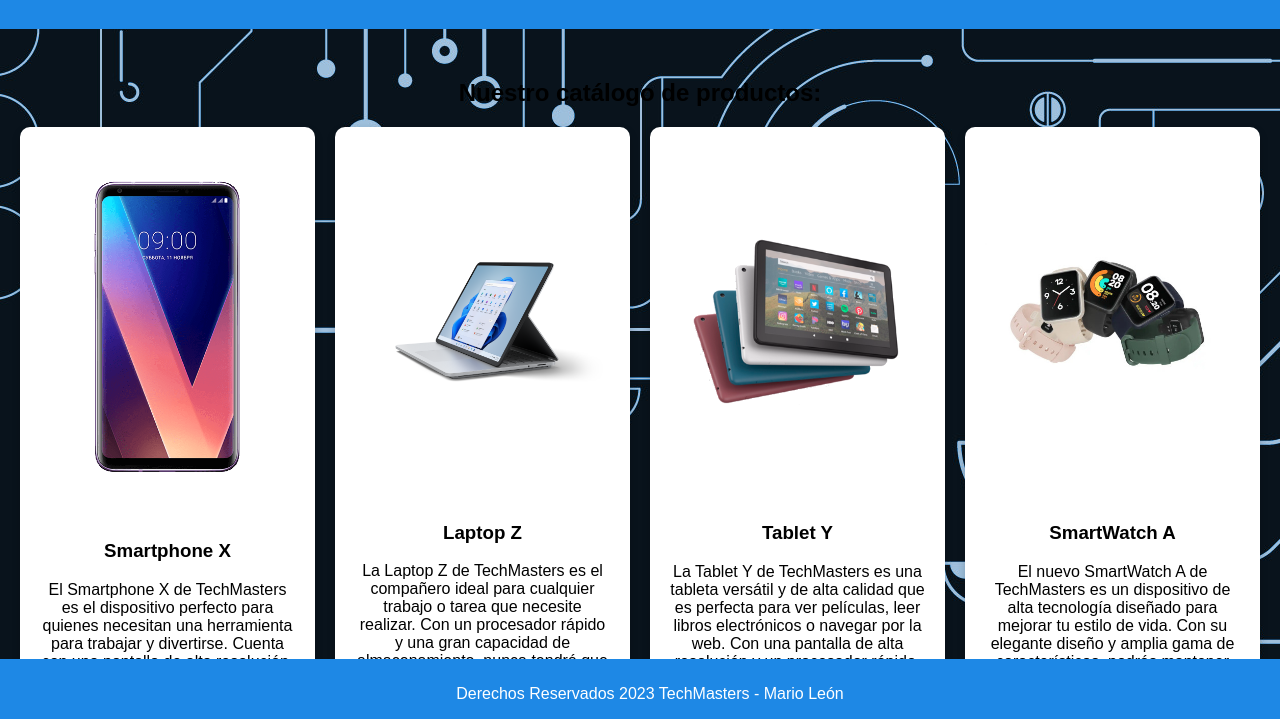
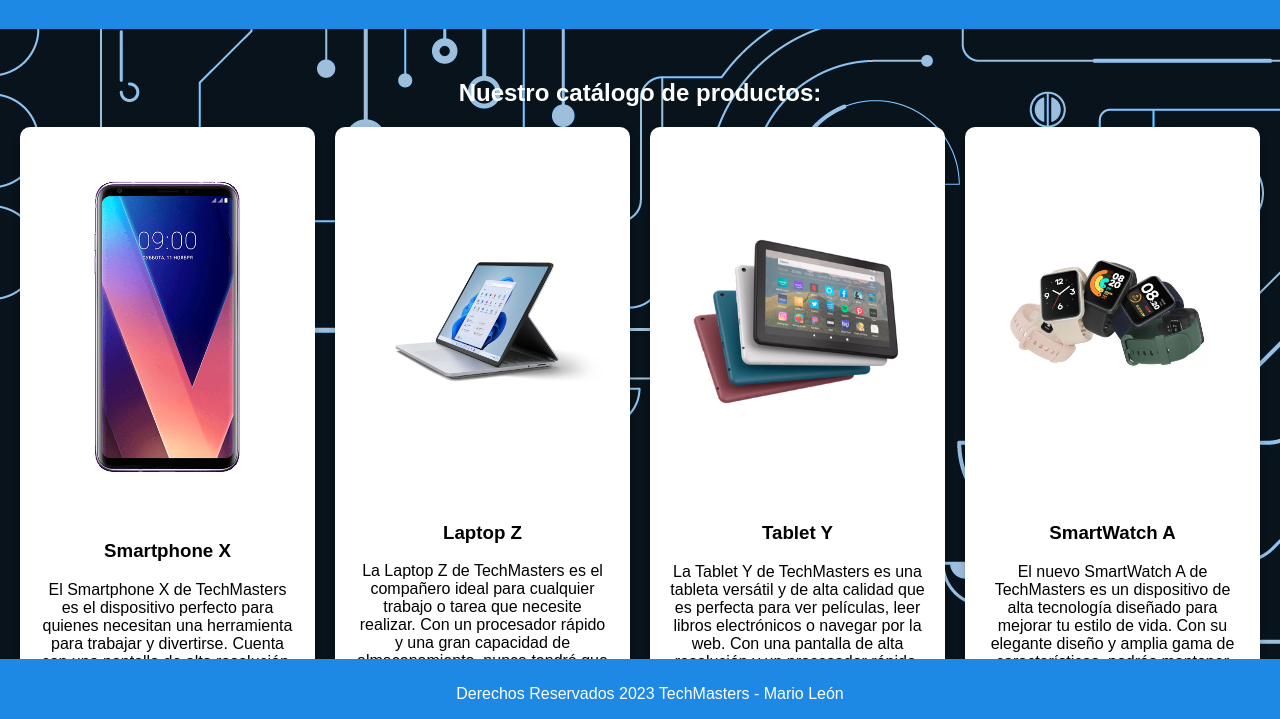
Before and after one commit to mleong05/TechMasters, a plain HTML site: page html/productos.html in a window 1280 px wide. Shown: the part 71-790 px from the top of the page. Drawn offline with Linux system fonts and the light colour scheme.

Commit message:
white letters fix

```diff
--- a/css/formulario.css
+++ b/css/formulario.css
@@ -34,6 +34,7 @@ nav a {
 
 h2{
     margin-left: 0.5%;
+    color: white;
 }
 
 form {
--- a/css/index.css
+++ b/css/index.css
@@ -44,6 +44,14 @@ main {
     padding: 20px;
     }
 
+.black{
+    color: black;
+}
+
+h2 {
+    color: white;
+}
+
 .destacado {
     grid-column: 1 / -1;
     text-align: center;
--- a/css/productos.css
+++ b/css/productos.css
@@ -35,6 +35,10 @@ nav a {
 main {
   padding: 20px;
   }
+
+h2 {
+  color: white;
+}
 
 .grid-container {
   display: grid;
```
Also changed, not shown: index.html (+1 -1 lines).
